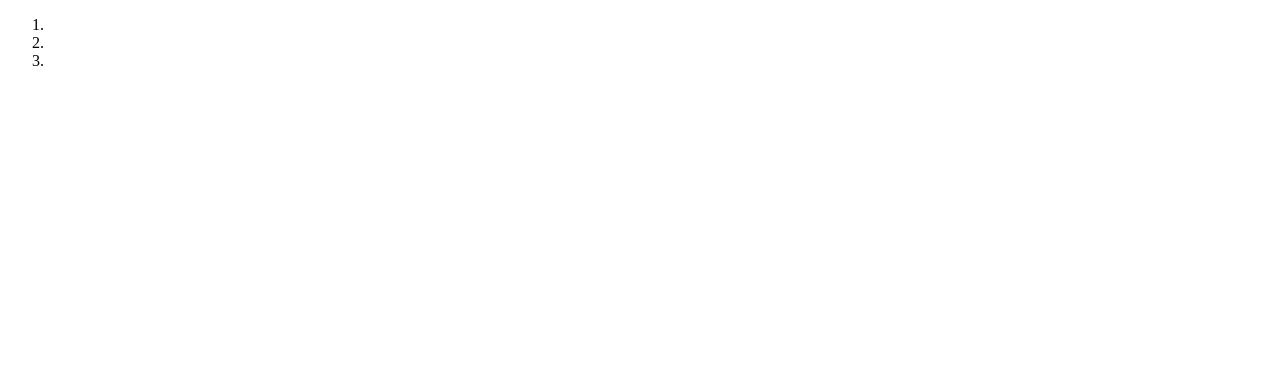
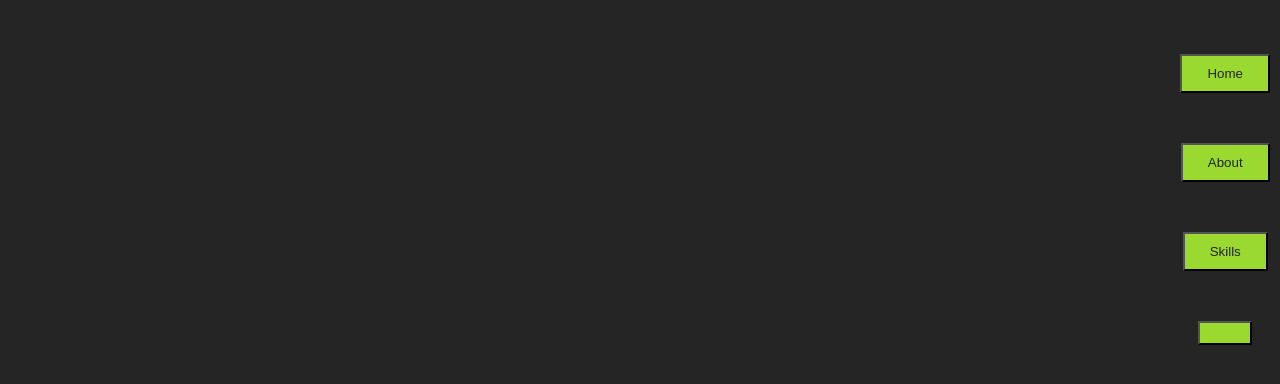
Before and after one commit to shivamverma972/portfolio-site, a plain HTML site: page index.html in a window 1280 px wide. Drawn offline with Linux system fonts and the light colour scheme.

Commit message:
did some stuff

```diff
--- a/index.html
+++ b/index.html
@@ -12,11 +12,12 @@
 
         </div>
         <nav>
-            <ol>
-                <li></li>
-                <li></li>
-                <li></li>
-            </ol>
+            <ul>
+                <li><button>Home</button></li>
+                <li><button>About</button></li>
+                <li><button>Skills</button></li>
+                <li><button></button></li>
+            </ul>
         </nav>
     </section>
     <script src="index.js"></script>
--- a/style.css
+++ b/style.css
@@ -0,0 +1,35 @@
+body{
+    text-align: center;
+    font-family: 'Roboto', sans-serif;
+    font-size: 21px;
+    font-weight: 300;
+    background-color: #252525;
+}
+
+ul{
+    list-style: none;
+}
+
+ul li{
+    display: block;
+}
+
+button{
+    background-color: #99D930;
+    color: #252525;
+    text-decoration: none;
+    padding: 10px 25px;
+    display: inline-block;
+    margin: 25px 10px;
+}
+
+button:hover,button:focus{
+    color: #FFF;
+    background-color: #252525;
+}
+
+nav{
+    position: fixed;
+    right: 0;
+    z-index: 100;
+}
```
